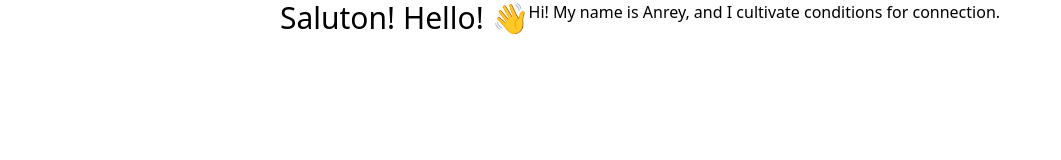
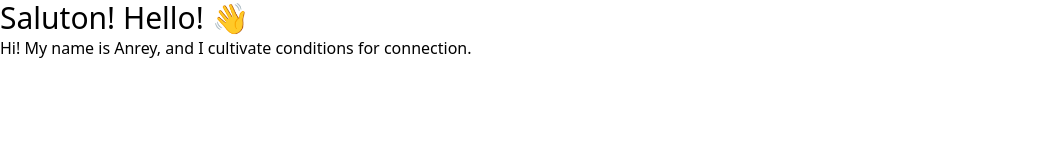
Before and after one commit to anreyw/anrey.wang, an Eleventy site: page index.html in a window 1280 px wide. Shown: the whole page, without its empty margins (0-1061 px from the left). Built offline with nearby package versions, Linux system fonts and the light colour scheme; Eleventy itself is replaced by a stand-in of ours; files that its build step writes are made by us from their sources.

Commit message:
Test CSS

```diff
--- a/index.html
+++ b/index.html
@@ -5,7 +5,7 @@
     <meta name="viewport" content="width=device-width, initial-scale=1.0" />
     <link href="./output.css" rel="stylesheet" />
   </head>
-  <body class="flex justify-center">
+  <body>
     <h1 class="text-3xl">Saluton! Hello! 👋</h1>
     <p>Hi! My name is Anrey, and I cultivate conditions for connection.</p>
   </body>
```
Also changed, not shown: output.css.
